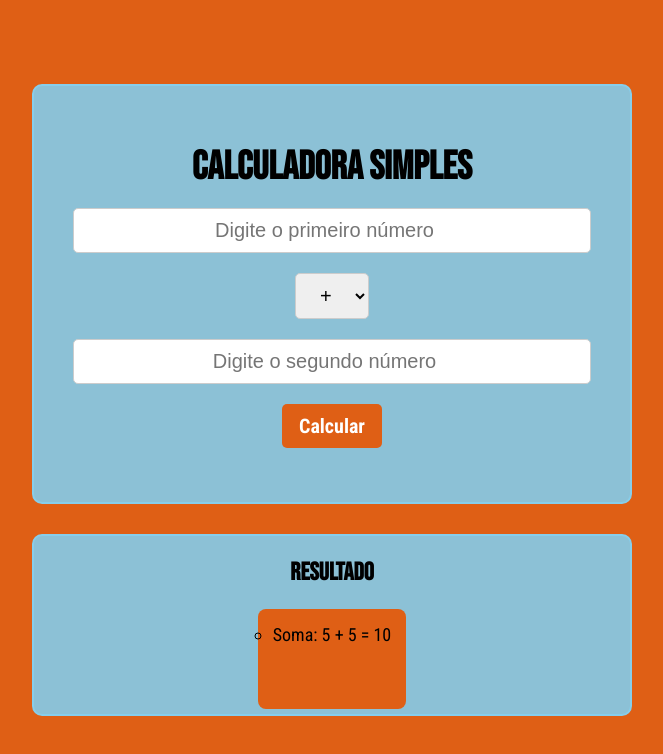
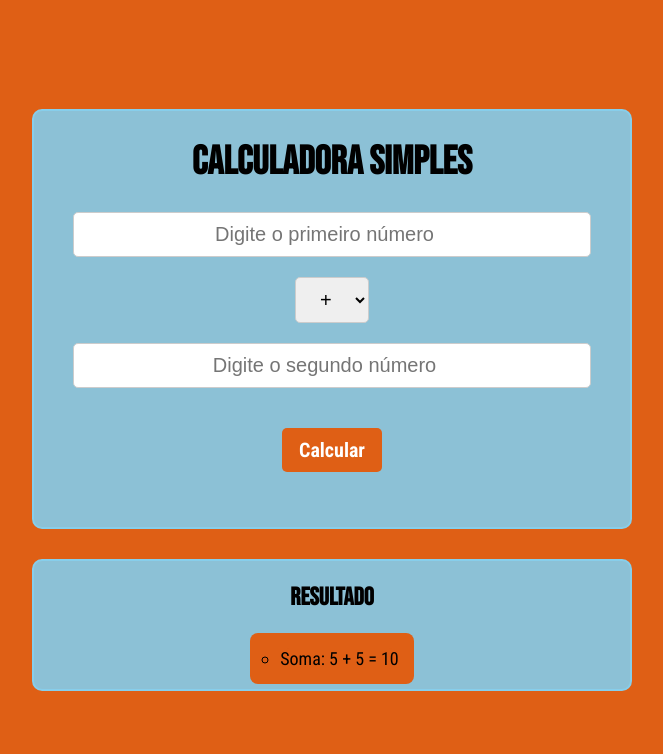
Before and after one commit to heloisahduarte/calculo-simples, a plain HTML site: page index.html in a window 1280 px wide. Both pictures are taken after typing "5", "5" into the empty fields and a click on the button "Calcular". Shown: the whole page, without its empty margins (308-971 px from the left). Drawn offline with Linux system fonts and the light colour scheme.

Commit message:
atualização

```diff
--- a/index.html
+++ b/index.html
@@ -15,8 +15,8 @@
         <select name="" id="operador">
             <option value="soma">+</option>
             <option value="subtracao">-</option>
-            <option value="multiplicacao">*</option>
-            <option value="divisao">/</option>
+            <option value="multiplicacao">×</option>
+            <option value="divisao">÷</option>
         </select>
 
         <input type="number" id="numero2" placeholder="Digite o segundo número">
--- a/script.js
+++ b/script.js
@@ -51,7 +51,7 @@ function Calcular() {
 
 }
 
-function renderizarResultado(resultados) {
+function renderizarResultado(resultado) {
 
     // 8 - Selecionar a lista de resultados no HTML
     const listaResultado = document.getElementById("listaResultado");
@@ -59,9 +59,9 @@ function renderizarResultado(resultados) {
 
 
     // 9 - Adicionar cada resultado como um item da lista
-    for ( let i = 0; i < resultados.length; i++ ) {
+    for ( let i = 0; i < resultado.length; i++ ) {
         let novoCalculo = document.createElement("li");
-        novoCalculo.innerText = resultados[i];
+        novoCalculo.innerText = resultado[i];
         listaResultado.appendChild(novoCalculo);
     };
 
--- a/style.css
+++ b/style.css
@@ -47,7 +47,6 @@ h1 {
     text-align: center;
 
     position: relative;
-    top: 30px;
 }
 
 input {
@@ -59,7 +58,6 @@ input {
     border: 1px solid #ccc;
     border-radius: 5px;
     position: relative;
-    top: 20px;
     font-size: 20px;
 }
 
@@ -71,7 +69,6 @@ select {
     border: 1px solid #ccc;
     border-radius: 5px;
     position: relative;
-    top: 20px;
     font-size: 20px;
 }
 
@@ -114,8 +111,9 @@ button {
 
 #listaResultado {
 
-    min-height: 80px; /* Altura mínima */
+
     padding: 10px;
+    padding-left: 25px;
     border-radius: 8px;
 }
 
```
